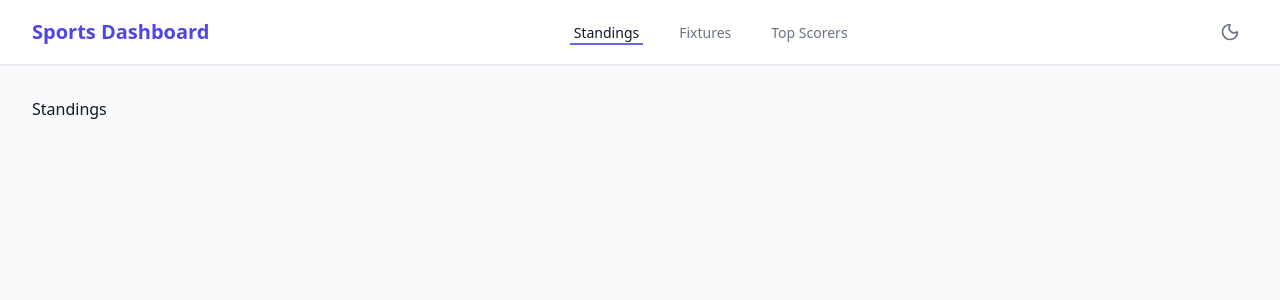
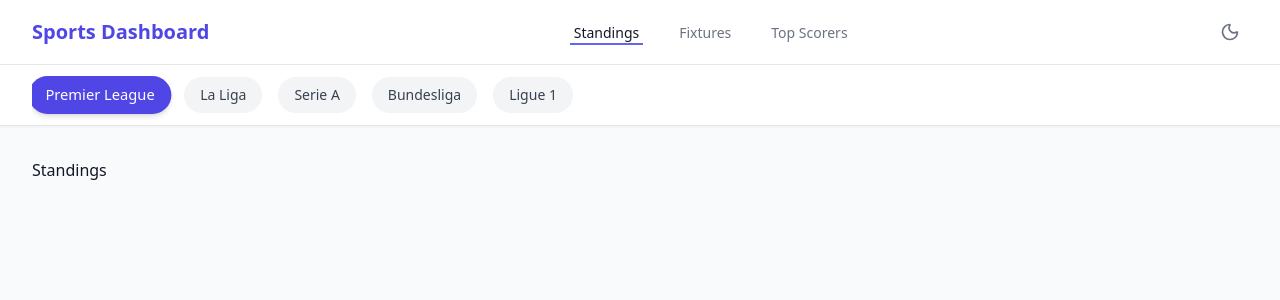
Before and after one commit to mahmoud-el-melegy/sports-dashboard, a React (Vite) app: page / in a window 1280 px wide. Shown: the top 300 px of the page. Built offline with nearby package versions, Linux system fonts and the light colour scheme.

Commit message:
feat: implement LeagueSelector component and integrate into main application layout

```diff
--- a/src/components/Layout.tsx
+++ b/src/components/Layout.tsx
@@ -1,5 +1,6 @@
 import type { ReactNode } from 'react';
 import Navbar from './Navbar';
+import LeagueSelector from './LeagueSelector';
 
 interface LayoutProps {
   children: ReactNode;
@@ -9,6 +10,7 @@ export default function Layout({ children }: LayoutProps) {
   return (
     <div className="min-h-screen bg-gray-50 dark:bg-gray-900 text-gray-900 dark:text-gray-100 flex flex-col transition-colors duration-200">
       <Navbar />
+      <LeagueSelector />
       <main className="flex-1 w-full max-w-7xl mx-auto px-4 sm:px-6 lg:px-8 py-8">
         {children}
       </main>
--- /dev/null
+++ b/src/components/LeagueSelector.tsx
@@ -0,0 +1,31 @@
+import { useLeague } from '../contexts/LeagueContext';
+
+export default function LeagueSelector() {
+  const { leagues, selectedLeagueId, setSelectedLeagueId } = useLeague();
+
+  return (
+    <div className="bg-white dark:bg-gray-800 border-b border-gray-200 dark:border-gray-700 shadow-sm transition-colors duration-200">
+      <div className="max-w-7xl mx-auto px-4 sm:px-6 lg:px-8">
+        <style>{`
+          .no-scrollbar::-webkit-scrollbar { display: none; }
+          .no-scrollbar { -ms-overflow-style: none; scrollbar-width: none; }
+        `}</style>
+        <div className="flex overflow-x-auto py-3 gap-2 sm:gap-4 items-center no-scrollbar">
+          {leagues.map((league) => (
+            <button
+              key={league.id}
+              onClick={() => setSelectedLeagueId(league.id)}
+              className={`flex-shrink-0 px-4 py-2 rounded-full text-sm font-medium transition-all duration-200 ${
+                selectedLeagueId === league.id
+                  ? 'bg-indigo-600 text-white shadow-md transform scale-105'
+                  : 'bg-gray-100 text-gray-700 hover:bg-gray-200 dark:bg-gray-700 dark:text-gray-300 dark:hover:bg-gray-600'
+              }`}
+            >
+              {league.name}
+            </button>
+          ))}
+        </div>
+      </div>
+    </div>
+  );
+}
```
